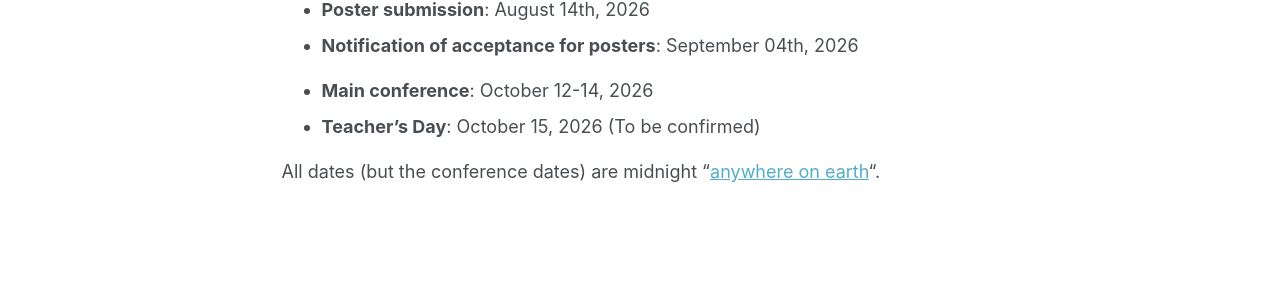
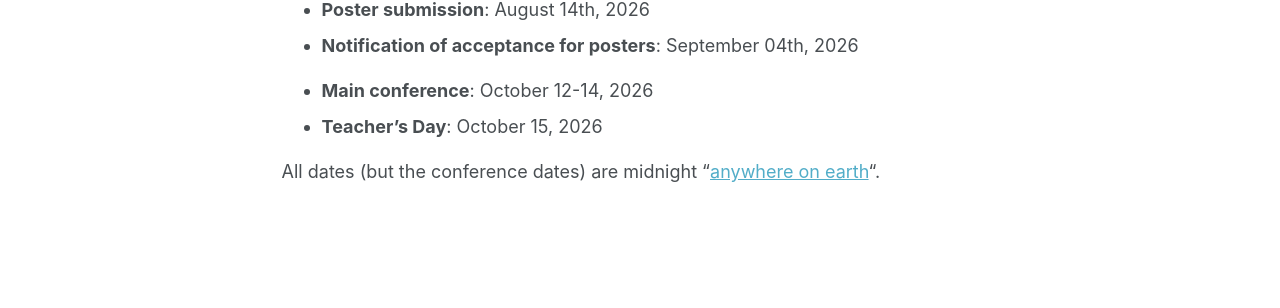
Before and after one commit to CMSC2026/cmsc2026.github.io, a Jekyll site: the page built from _pages/dates.md, in a window 1280 px wide and 1046 px high. Shown: the part 448-756 px from the top of the window. Built offline with Jekyll 4.4.1, drawn with Linux system fonts in a browser that asks for light colours; a script that is not in the unit is left out.

Commit message:
Fix Teacher's Day date formatting in dates.md

```diff
--- a/_pages/dates.md
+++ b/_pages/dates.md
@@ -24,6 +24,6 @@ author_profile: true
 - **Late registration deadline**: September 18th, 2026 -->
 
 - **Main conference**: October 12-14, 2026
-- **Teacher's Day**: October 15, 2026 (To be confirmed)
+- **Teacher's Day**: October 15, 2026
 
 All dates (but the conference dates) are midnight “[anywhere on earth](https://time.is/Anywhere_on_Earth)“.
```
